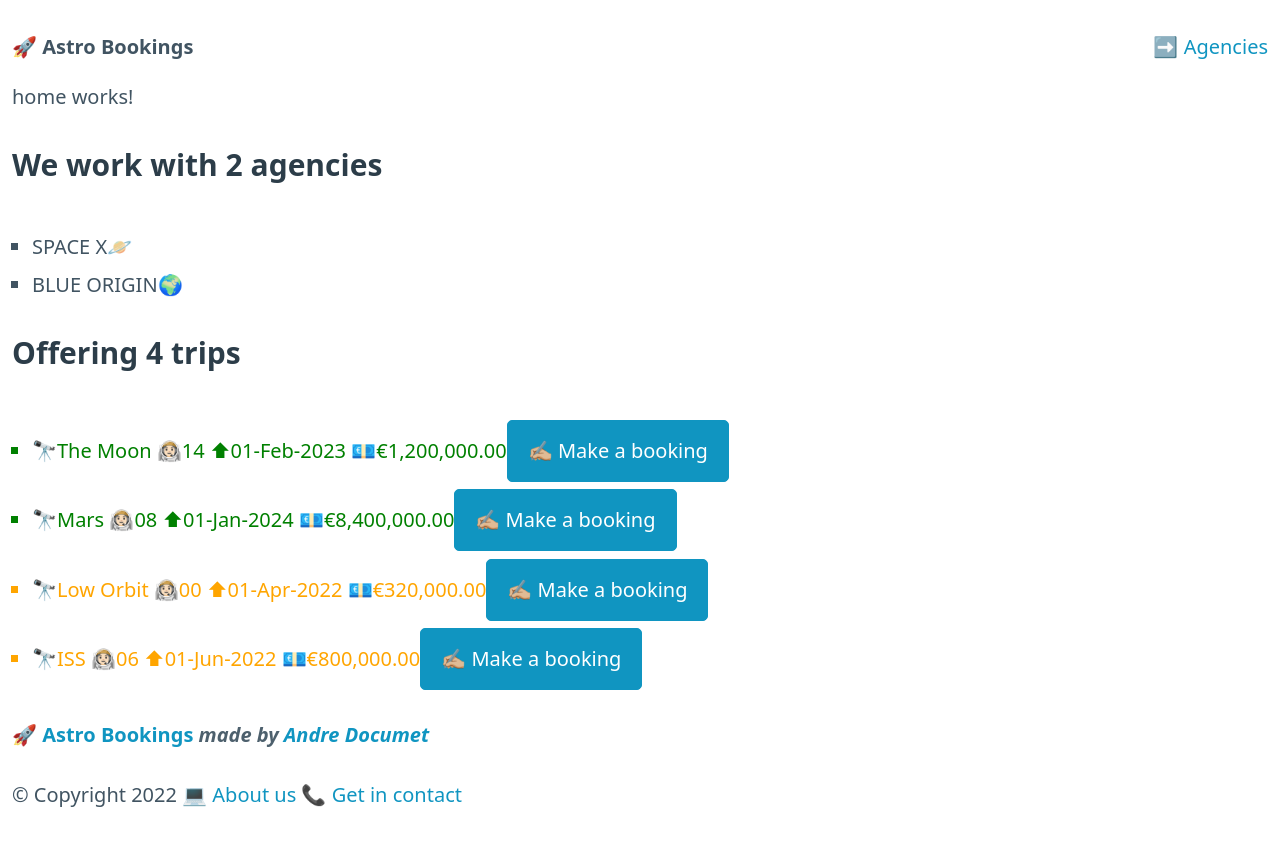
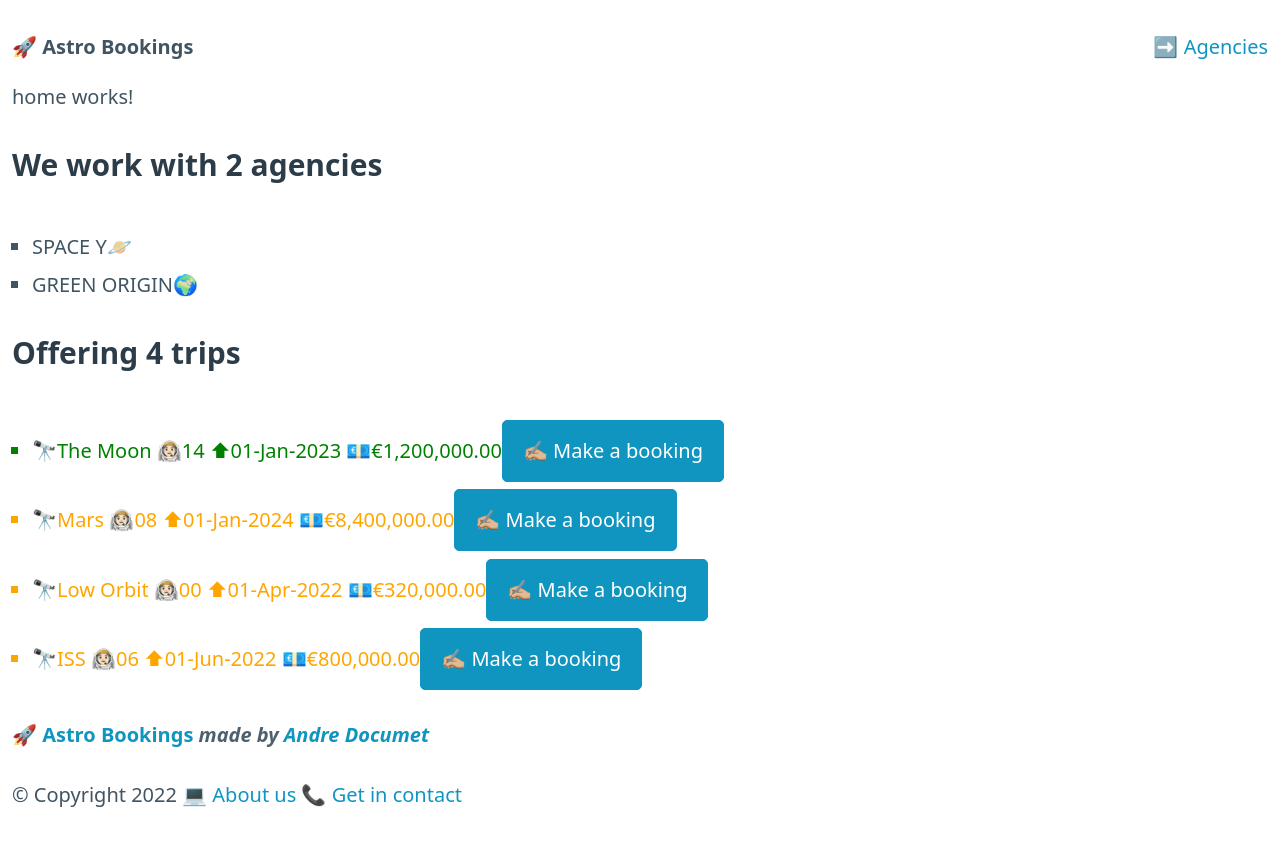
Before and after one commit to andredoc/andre-angular_intro, an Angular app: page / in a window 1280 px wide. Shown: the top 846 px of the page. Built offline with nearby package versions, Linux system fonts and the light colour scheme; data requests are answered from the project's data file.

Commit message:
http method get and building API service example

```diff
--- a/package.json
+++ b/package.json
@@ -3,7 +3,7 @@
   "version": "0.0.0",
   "scripts": {
     "ng": "ng",
-    "start": "ng serve -o",
+    "start": "ng serve",
     "build": "ng build",
     "watch": "ng build --watch --configuration development",
     "api": "json-server-auth ./database/db.json -r ./database/routes.json"
--- a/src/app/app.component.ts
+++ b/src/app/app.component.ts
@@ -1,4 +1,4 @@
-import { Component } from "@angular/core";
+import { Component } from '@angular/core';
 
 @Component({
   selector: "app-root",
--- a/src/app/app.module.ts
+++ b/src/app/app.module.ts
@@ -1,4 +1,4 @@
-import { NgModule } from '@angular/core';
+import { NgModule } from '@angular/core'
 import { BrowserModule } from '@angular/platform-browser';
 
 import { AppRoutingModule } from './app-routing.module';
--- a/src/app/routes/angencies/new-agency.component.ts
+++ b/src/app/routes/angencies/new-agency.component.ts
@@ -5,7 +5,7 @@ import {
   FormGroup,
   Validators,
 } from '@angular/forms';
-import { FormsService } from "src/app/core/forms.service";
+import { FormsService } from "src/app/service/forms.service";
 
 @Component({
   selector: "app-new-agency",
--- a/src/app/routes/book/book.component.ts
+++ b/src/app/routes/book/book.component.ts
@@ -6,8 +6,8 @@ import {
   Validators,
 } from '@angular/forms';
 import { ActivatedRoute } from '@angular/router'
-import { FormsService } from "src/app/core/forms.service";
-import { OptionsService } from "src/app/core/options.service";
+import { FormsService } from "src/app/service/forms.service";
+import { OptionsService } from "src/app/service/options.service";
 
 @Component({
   selector: "app-book",
--- a/src/app/routes/home/agencies.component.ts
+++ b/src/app/routes/home/agencies.component.ts
@@ -1,5 +1,6 @@
-import { Component, OnInit } from '@angular/core';
-import { HttpClient } from '@angular/common/http';
+import { Component } from '@angular/core';
+import { Agency } from '../../models/agency.interface';
+import { ApiService } from 'src/app/service/api.service';
 
 @Component({
   selector: 'app-agencies',
@@ -19,19 +20,26 @@ import { HttpClient } from '@angular/common/http';
   ]
 })
 export class AgenciesComponent {
-  agencies = [
-    { name: "Space X", range: "Interplanetary", status: "Active" },
-    { name: "Blue Origin", range: "Orbital", status: "Active" },
-    { name: "Virgin Galactic", range: "Orbital", status: "Pending" },
-  ];
+  agencies: Agency[] = [];
+  activeAgenciesCounter = 0;
 
-  activeAgenciesCounter = this.agencies.filter(
-    (agency) => agency.status === "Active"
-  ).length;
-
-  constructor(private http:HttpClient) {}
+  constructor(private api: ApiService) {
+    this.loadAgencies();
+  }
 
   loadAgencies() {
-    this.http.get('http://localhost:3000/agencies').subscribe();
+    this.api.getAgencies()
+      .subscribe((agencies) => {
+          this.agencies = agencies;
+          this.activeAgenciesCounter =  this.getActivateAgenciesCounter();
+        });
+    console.log("agencies 💨💨💨" + this.agencies.length)
   }
+
+  getActivateAgenciesCounter() {
+    return this.agencies.filter(
+      (agency) => agency.status === "Active"
+    ).length;
+  }
+
 }
--- a/src/app/routes/home/trips.component.ts
+++ b/src/app/routes/home/trips.component.ts
@@ -1,4 +1,7 @@
-import { Component, OnInit } from '@angular/core';
+import { getLocaleExtraDayPeriods } from '@angular/common';
+import { Component } from '@angular/core';
+import { ApiService } from 'src/app/service/api.service';
+import { Trip } from '../../models/trip.interface'
 
 @Component({
   selector: 'app-trips',
@@ -30,67 +33,14 @@ import { Component, OnInit } from '@angular/core';
   ]
 })
 export class TripsComponent {
+  trips: Trip[] = []
 
-  trips = [
-    {
-      id: "space-y-moon-1",
-      agencyId: "space-y",
-      agencyTripCode: "moon",
-      destination: "The Moon",
-      places: 14,
-      startDate: "2023-02-01",
-      endDate: "2023-03-01",
-      flightPrice: 1200000,
-      stayingNightPrice: 10000,
-      kind: "WithStay",
-      status: "Confirmed",
-      extraLuggagePricePerKilo: 2000,
-      premiumFoodPrice: 0,
-    },
-    {
-      id: "space-y-mars-2",
-      agencyId: "space-y",
-      agencyTripCode: "mars",
-      destination: "Mars",
-      places: 8,
-      startDate: "2024-01-01",
-      endDate: "2024-05-01",
-      flightPrice: 8400000,
-      stayingNightPrice: 10000,
-      kind: "WithStay",
-      status: "Confirmed",
-      extraLuggagePricePerKilo: 50000,
-      premiumFoodPrice: 0,
-    },
-    {
-      id: "green-origin-low-orbit-3",
-      agencyId: "green-origin",
-      agencyTripCode: "low-orbit",
-      destination: "Low Orbit",
-      places: 0,
-      startDate: "2022-04-01",
-      endDate: "2022-04-01",
-      flightPrice: 320000,
-      stayingNightPrice: 0,
-      kind: "TripOnly",
-      status: "Waiting",
-      extraLuggagePricePerKilo: 0,
-      premiumFoodPrice: 1000,
-    },
-    {
-      id: "green-origin-iss-4",
-      agencyId: "green-origin",
-      agencyTripCode: "iss",
-      destination: "ISS",
-      places: 6,
-      startDate: "2022-06-01",
-      endDate: "2022-06-01",
-      flightPrice: 800000,
-      stayingNightPrice: 0,
-      kind: "TripOnly",
-      status: "Waiting",
-      extraLuggagePricePerKilo: 0,
-      premiumFoodPrice: 1000,
-    },
-  ];
+  constructor(private api: ApiService) {
+    this.loadTrips();
+  }
+
+  loadTrips() {
+    this.api.getTrips().subscribe((trips)=> (this.trips = trips));
+  }
+
 }
--- a/src/app/service/api.service.ts
+++ b/src/app/service/api.service.ts
@@ -1,9 +1,27 @@
+import { HttpClient } from '@angular/common/http';
 import { Injectable } from '@angular/core';
+import { Agency } from '../models/agency.interface';
+import { Trip } from '../models/trip.interface';
+import { Booking } from '../models/booking.interface';
 
 @Injectable({
   providedIn: 'root'
 })
 export class ApiService {
 
-  constructor() { }
+  private apiUrl = 'http://localhost:3000';
+
+  constructor(private http: HttpClient) { }
+
+  getAgencies() {
+    return this.http.get<Agency[]>(this.apiUrl + "/agencies");
+  }
+
+  getBookings() {
+    return this.http.get<Booking[]>(this.apiUrl + "/bookings");
+  }
+
+  getTrips() {
+    return this.http.get<Trip[]>(this.apiUrl + "/trips");
+  }
 }
```
Also changed, not shown: src/app/service/forms.service.ts (renamed from src/app/core/forms.service.ts), src/app/service/options.service.ts (renamed from src/app/core/options.service.ts), tsconfig.json (line endings or trailing spaces).
